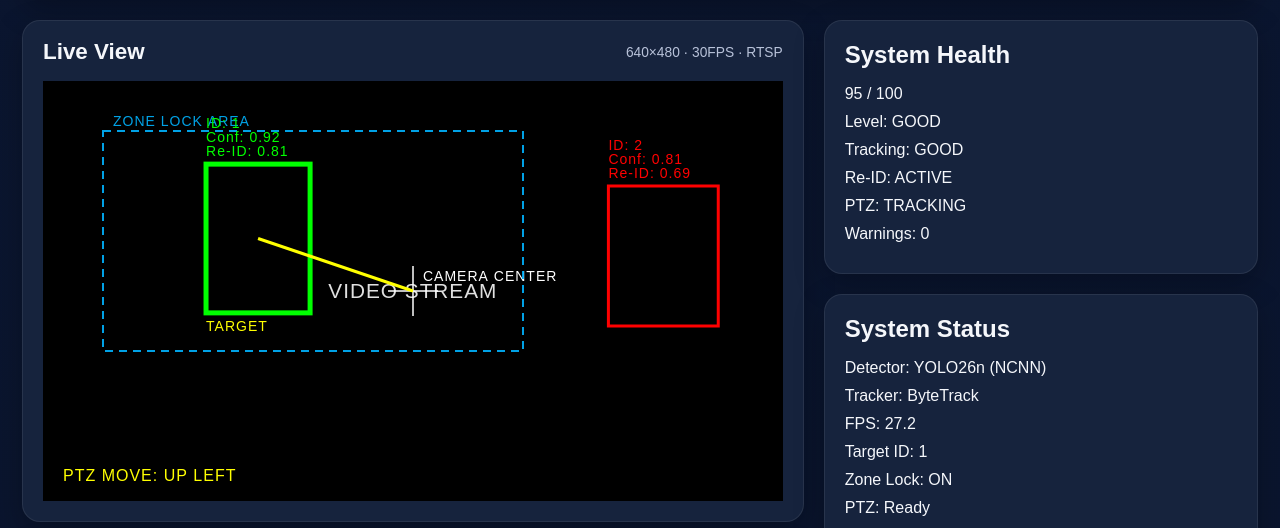
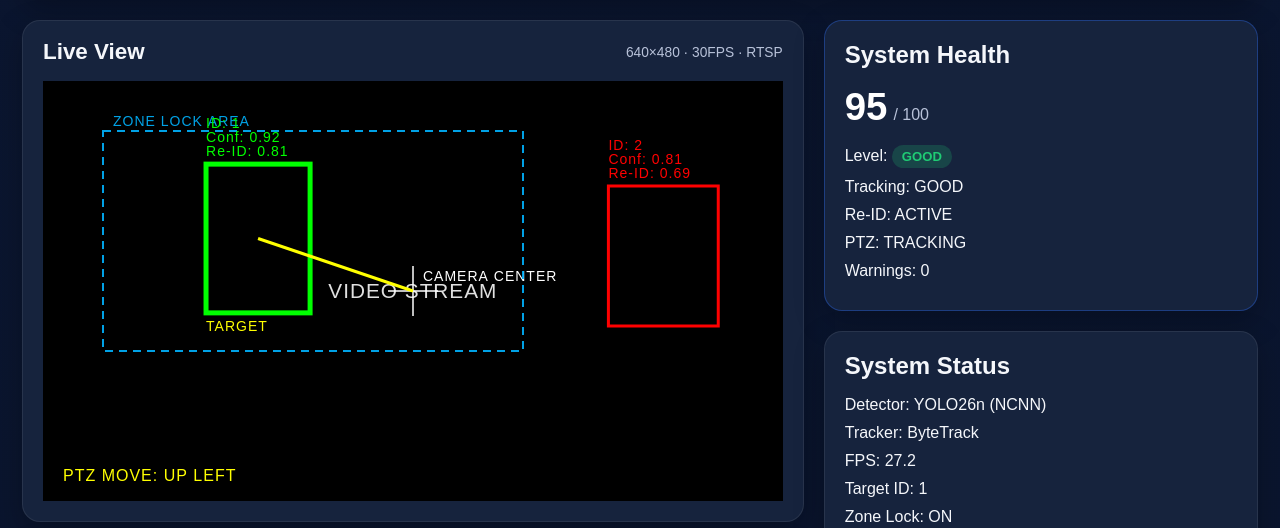
Before and after one commit to jaehyeon-s/PTZ_Speaker_Tracking, a FastAPI app: page / in a window 1280 px wide. Shown: the part 105-633 px from the top of the page. Run offline with FastAPI, Linux system fonts and the light colour scheme.

Commit message:
System Health 카드 스타일 추가

```diff
--- a/src/api/dashboard/static/css/style.css
+++ b/src/api/dashboard/static/css/style.css
@@ -371,3 +371,48 @@ button:hover {
     background: rgba(0, 255, 180, 0.15);
     border-left: 4px solid cyan;
 }
+
+.health-card {
+    border: 1px solid rgba(47, 111, 255, 0.35);
+}
+
+.health-score-wrap {
+    display: flex;
+    align-items: baseline;
+    gap: 6px;
+    margin: 10px 0 16px;
+}
+
+.health-score {
+    font-size: 2.4rem;
+    font-weight: 800;
+    color: #ffffff;
+}
+
+.health-total {
+    color: var(--text-sub);
+    font-size: 1rem;
+}
+
+.health-badge {
+    display: inline-block;
+    padding: 4px 10px;
+    border-radius: 999px;
+    font-size: 0.82rem;
+    font-weight: 700;
+}
+
+.health-good {
+    background: rgba(31, 203, 116, 0.2);
+    color: #1fcb74;
+}
+
+.health-caution {
+    background: rgba(240, 195, 48, 0.2);
+    color: #f0c330;
+}
+
+.health-warning {
+    background: rgba(255, 90, 106, 0.2);
+    color: #ff5a6a;
+}
```
